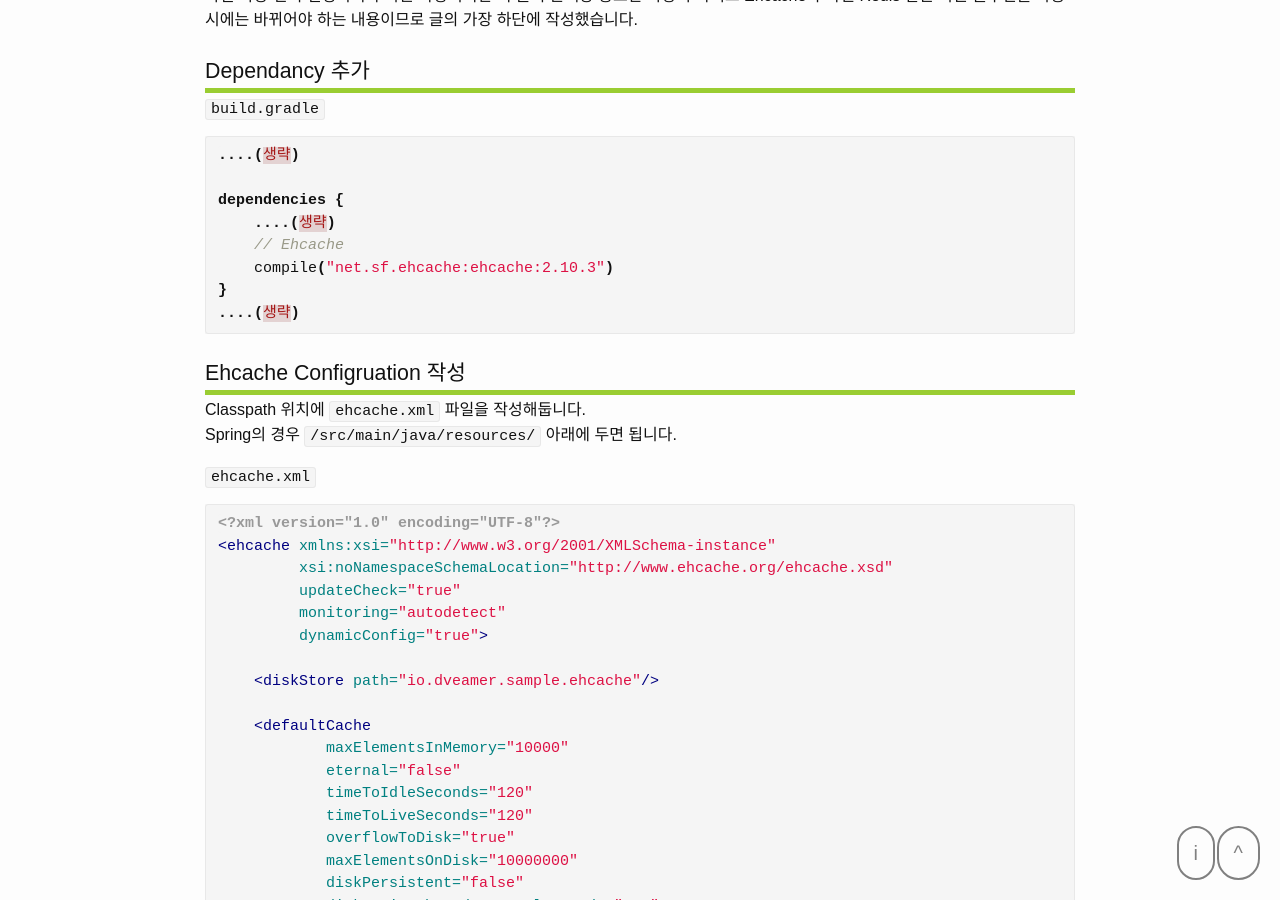
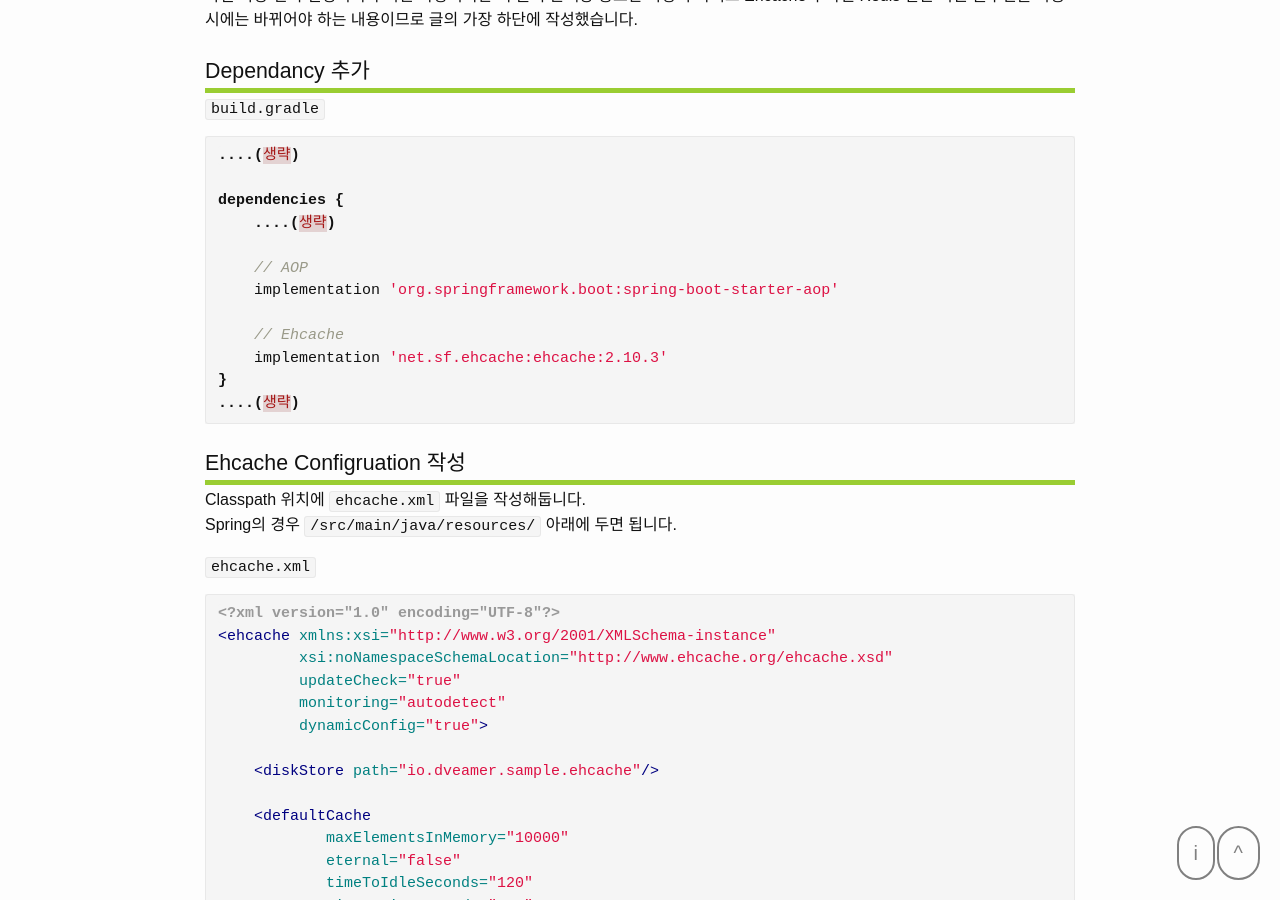
Before and after one commit to dveamer/dveamer.github.io, a Jekyll site: the page built from _posts/Spring/2018-09-23-SpringCacheable.md, in a window 1280 px wide and 900 px high, scrolled down 4611 px. Built offline with Jekyll 4.4.1, drawn with Linux system fonts in a browser that asks for light colours.

Commit message:
homepage

```diff
--- a/_posts/Spring/2018-09-23-SpringCacheable.md
+++ b/_posts/Spring/2018-09-23-SpringCacheable.md
@@ -200,8 +200,12 @@ AspectJ를 이용하면 제약사항을 회피하기 가능하며 그에 대해
 
 dependencies {
     ....(생략)
+
+    // AOP
+    implementation 'org.springframework.boot:spring-boot-starter-aop'
+
     // Ehcache
-    compile("net.sf.ehcache:ehcache:2.10.3")
+    implementation 'net.sf.ehcache:ehcache:2.10.3'
 }
 ....(생략)
 ~~~
```
Also changed, not shown: other parts of _posts/Spring/2018-09-23-SpringCacheable.md (+1 -1 lines), _posts/Java/2016-10-31-SLF4J-Log4J2.md (+1 -1 lines).
